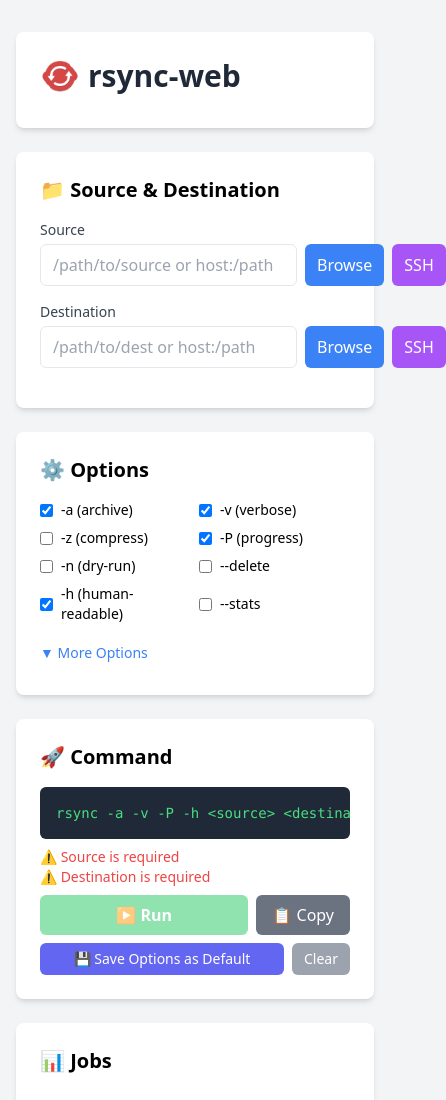
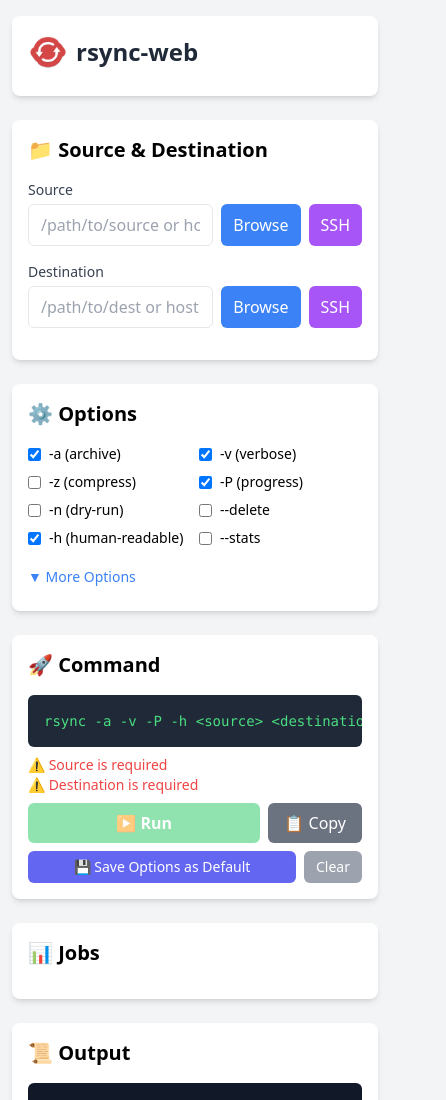
Before and after one commit to jgbrwn/rsync-web, a plain HTML site: page srv/static/index.html in a window 390 px wide. Shown: the top 1100 px of the page, 446 px wide, since content can reach past the window. Drawn offline with nearby package versions, Linux system fonts and the light colour scheme; no server answers.

Commit message:
Phone layout, prebuilt CSS instead of the Tailwind CDN, -trimpath builds
- Replace the in-browser Tailwind compiler (cdn.tailwindcss.com, ~300 KB of JS) with a
  13 KB prebuilt stylesheet embedded in the binary: faster, and works offline.
  Regenerate after changing classes: npx tailwindcss@3 -i in.css -o srv/static/tailwind.css
  --content 'srv/static/*.{html,js}' --minify
- Phones: tighter padding, wrapping header, inputs that shrink, modals with margins.
- Build with -trimpath so binaries don't embed local build paths.

Co-Authored-By: Claude Opus 5.5 <noreply@anthropic.com>

```diff
--- a/srv/static/index.html
+++ b/srv/static/index.html
@@ -5,7 +5,7 @@
     <meta name="viewport" content="width=device-width, initial-scale=1.0">
     <title>rsync-web</title>
     <link rel="icon" type="image/png" href="/static/logo.png">
-    <script src="https://cdn.tailwindcss.com"></script>
+    <link rel="stylesheet" href="/static/tailwind.css">
     <style>
         .output-scroll { max-height: 400px; overflow-y: auto; }
         .file-entry:hover { background-color: #f3f4f6; }
@@ -17,14 +17,14 @@
     </style>
 </head>
 <body class="bg-gray-100 min-h-screen">
-    <div class="container mx-auto px-4 py-8 max-w-6xl">
+    <div class="container mx-auto px-3 sm:px-4 py-4 sm:py-8 max-w-6xl">
         <!-- Header -->
-        <div class="bg-white rounded-lg shadow-md p-6 mb-6">
-            <div class="flex justify-between items-center">
-                <h1 class="text-3xl font-bold text-gray-800 flex items-center gap-2"><img src="/static/logo.png" alt="logo" class="w-10 h-10"> rsync-web</h1>
+        <div class="bg-white rounded-lg shadow-md p-4 sm:p-6 mb-6">
+            <div class="flex flex-wrap justify-between items-center gap-2">
+                <h1 class="text-2xl sm:text-3xl font-bold text-gray-800 flex items-center gap-2"><img src="/static/logo.png" alt="logo" class="w-10 h-10"> rsync-web</h1>
                 <div id="status-badge" class="text-sm"></div>
             </div>
-            <p id="workdir" class="text-gray-600 mt-2"></p>
+            <p id="workdir" class="text-gray-600 mt-2 break-all"></p>
         </div>
 
         <!-- Warning Banner -->
@@ -36,13 +36,13 @@
             <!-- Left Column: Command Builder -->
             <div class="space-y-6">
                 <!-- Source/Destination -->
-                <div class="bg-white rounded-lg shadow-md p-6">
+                <div class="bg-white rounded-lg shadow-md p-4 sm:p-6">
                     <h2 class="text-xl font-semibold mb-4">📁 Source & Destination</h2>
 
                     <div class="mb-4">
                         <label class="block text-sm font-medium text-gray-700 mb-1">Source</label>
                         <div class="flex gap-2">
-                            <input type="text" id="source" class="flex-1 border rounded-md px-3 py-2" placeholder="/path/to/source or host:/path">
+                            <input type="text" id="source" class="flex-1 min-w-0 border rounded-md px-3 py-2" placeholder="/path/to/source or host:/path">
                             <button onclick="openBrowser('source')" class="bg-blue-500 text-white px-3 py-2 rounded-md hover:bg-blue-600">Browse</button>
                             <button onclick="openHostPicker('source')" class="bg-purple-500 text-white px-3 py-2 rounded-md hover:bg-purple-600">SSH</button>
                         </div>
@@ -51,7 +51,7 @@
                     <div class="mb-4">
                         <label class="block text-sm font-medium text-gray-700 mb-1">Destination</label>
                         <div class="flex gap-2">
-                            <input type="text" id="destination" class="flex-1 border rounded-md px-3 py-2" placeholder="/path/to/dest or host:/path">
+                            <input type="text" id="destination" class="flex-1 min-w-0 border rounded-md px-3 py-2" placeholder="/path/to/dest or host:/path">
                             <button onclick="openBrowser('destination')" class="bg-blue-500 text-white px-3 py-2 rounded-md hover:bg-blue-600">Browse</button>
                             <button onclick="openHostPicker('destination')" class="bg-purple-500 text-white px-3 py-2 rounded-md hover:bg-purple-600">SSH</button>
                         </div>
@@ -64,7 +64,7 @@
                 </div>
 
                 <!-- Options -->
-                <div class="bg-white rounded-lg shadow-md p-6">
+                <div class="bg-white rounded-lg shadow-md p-4 sm:p-6">
                     <h2 class="text-xl font-semibold mb-4">⚙️ Options</h2>
 
                     <!-- Common Options -->
@@ -204,7 +204,7 @@
                 </div>
 
                 <!-- Command Preview & Run -->
-                <div class="bg-white rounded-lg shadow-md p-6">
+                <div class="bg-white rounded-lg shadow-md p-4 sm:p-6">
                     <h2 class="text-xl font-semibold mb-4">🚀 Command</h2>
                     <pre id="command-preview" class="bg-gray-800 text-green-400 p-4 rounded-md text-sm overflow-x-auto mb-2"></pre>
                     <div id="validation-errors" class="mb-2 hidden"></div>
@@ -214,7 +214,7 @@
                         <button onclick="copyCommand()" class="bg-gray-500 text-white px-4 py-2 rounded-md hover:bg-gray-600">📋 Copy</button>
                     </div>
                     <div class="flex gap-2">
-                        <button onclick="saveDefaults()" class="flex-1 bg-indigo-500 text-white px-3 py-1.5 rounded-md hover:bg-indigo-600 text-sm">💾 Save Options as Default</button>
+                        <button onclick="saveDefaults()" class="flex-1 min-w-0 bg-indigo-500 text-white px-3 py-1.5 rounded-md hover:bg-indigo-600 text-sm">💾 Save Options as Default</button>
                         <button onclick="clearDefaults()" class="bg-gray-400 text-white px-3 py-1.5 rounded-md hover:bg-gray-500 text-sm">Clear</button>
                     </div>
                 </div>
@@ -223,13 +223,13 @@
             <!-- Right Column: Jobs & Output -->
             <div class="space-y-6">
                 <!-- Running Jobs -->
-                <div class="bg-white rounded-lg shadow-md p-6">
+                <div class="bg-white rounded-lg shadow-md p-4 sm:p-6">
                     <h2 class="text-xl font-semibold mb-4">📊 Jobs</h2>
                     <div id="jobs-list" class="space-y-2 max-h-48 overflow-y-auto"></div>
                 </div>
 
                 <!-- Output -->
-                <div class="bg-white rounded-lg shadow-md p-6">
+                <div class="bg-white rounded-lg shadow-md p-4 sm:p-6">
                     <div class="flex justify-between items-center mb-4">
                         <h2 class="text-xl font-semibold">📜 Output</h2>
                         <span id="current-job-label" class="text-sm text-gray-500"></span>
@@ -241,7 +241,7 @@
                 </div>
 
                 <!-- History -->
-                <div class="bg-white rounded-lg shadow-md p-6">
+                <div class="bg-white rounded-lg shadow-md p-4 sm:p-6">
                     <h2 class="text-xl font-semibold mb-4">📜 History</h2>
                     <div id="history-list" class="space-y-2 max-h-64 overflow-y-auto"></div>
                 </div>
@@ -250,7 +250,7 @@
     </div>
 
     <!-- File Browser Modal -->
-    <div id="browser-modal" class="hidden fixed inset-0 bg-black bg-opacity-50 flex items-center justify-center z-50">
+    <div id="browser-modal" class="hidden fixed inset-0 bg-black bg-opacity-50 flex items-center justify-center z-50 p-3">
         <div class="bg-white rounded-lg shadow-xl w-full max-w-2xl max-h-[80vh] flex flex-col">
             <div class="p-4 border-b flex justify-between items-center">
                 <h3 class="text-lg font-semibold">Browse Files</h3>
@@ -279,7 +279,7 @@
     </div>
 
     <!-- SSH Host Picker Modal -->
-    <div id="ssh-modal" class="hidden fixed inset-0 bg-black bg-opacity-50 flex items-center justify-center z-50">
+    <div id="ssh-modal" class="hidden fixed inset-0 bg-black bg-opacity-50 flex items-center justify-center z-50 p-3">
         <div class="bg-white rounded-lg shadow-xl w-full max-w-md">
             <div class="p-4 border-b flex justify-between items-center">
                 <h3 class="text-lg font-semibold">SSH Hosts</h3>
```
Also changed, not shown: srv/static/tailwind.css (added), 3 other files.
